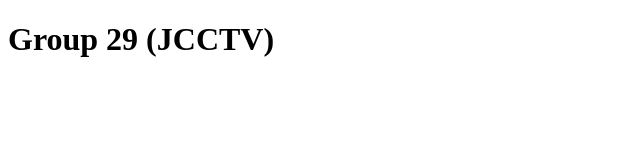
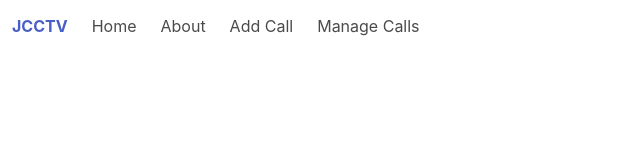
Before and after one commit to JCCTVFire/fire-call-web, a website: page public/index.html in a window 1280 px wide. Shown: the whole page, without its empty margins (0-640 px from the left). Drawn offline with nearby package versions, Linux system fonts and the light colour scheme.

Commit message:
Home page navbar

```diff
--- a/public/index.html
+++ b/public/index.html
@@ -4,10 +4,42 @@
         <meta charset="UTF-8">
         <meta name="viewport" content="width=, initial-scale=1.0">
         <link rel="stylesheet" href="styles.css">
+        <link rel="stylesheet" href="https://cdn.jsdelivr.net/npm/bulma@0.9.1/css/bulma.min.css">
+        <link rel="stylesheet" href="https://unpkg.com/leaflet@1.7.1/dist/leaflet.css" integrity="sha512-xodZBNTC5n17Xt2atTPuE1HxjVMSvLVW9ocqUKLsCC5CXdbqCmblAshOMAS6/keqq/sMZMZ19scR4PsZChSR7A==" crossorigin=""/>
+        <script src="https://unpkg.com/leaflet@1.7.1/dist/leaflet.js" integrity="sha512-XQoYMqMTK8LvdxXYG3nZ448hOEQiglfqkJs1NOQV44cWnUrBc8PkAOcXy20w0vlaXaVUearIOBhiXZ5V3ynxwA==" crossorigin=""></script>
         <script src="script.js"></script>
         <title>Arlington County Fire Calls</title>
     </head>
+
     <body>
-        <h1>Group 29 (JCCTV)</h1>
+
+        <nav class="navbar" role="navigation" aria-label="main navigation">
+            <div class="navbar-brand">
+                <a class="navbar-item" href="./index.html">
+                    <strong>JCCTV</strong>
+                </a>
+            </div>
+
+            <div id="navbarBasicExample" class="navbar-menu">
+              <div class="navbar-start">
+                <a class="navbar-item" href="./index.html">
+                    Home
+                </a>
+
+                <a class="navbar-item" href="./about/index.html">
+                    About
+                </a>
+
+                <a class="navbar-item" href="./add_call/index.html">
+                    Add Call
+                </a>
+
+                <a class="navbar-item" href="./manage_calls/index.html">
+                    Manage Calls
+                </a>
+
+              </div>
+            </div>
+          </nav>
     </body>
 </html>
--- a/public/styles.css
+++ b/public/styles.css
@@ -0,0 +1 @@
+@import "https://cdn.jsdelivr.net/npm/bulma@0.9.1/css/bulma.min.css";
```
Also changed, not shown: index.html (deleted).
